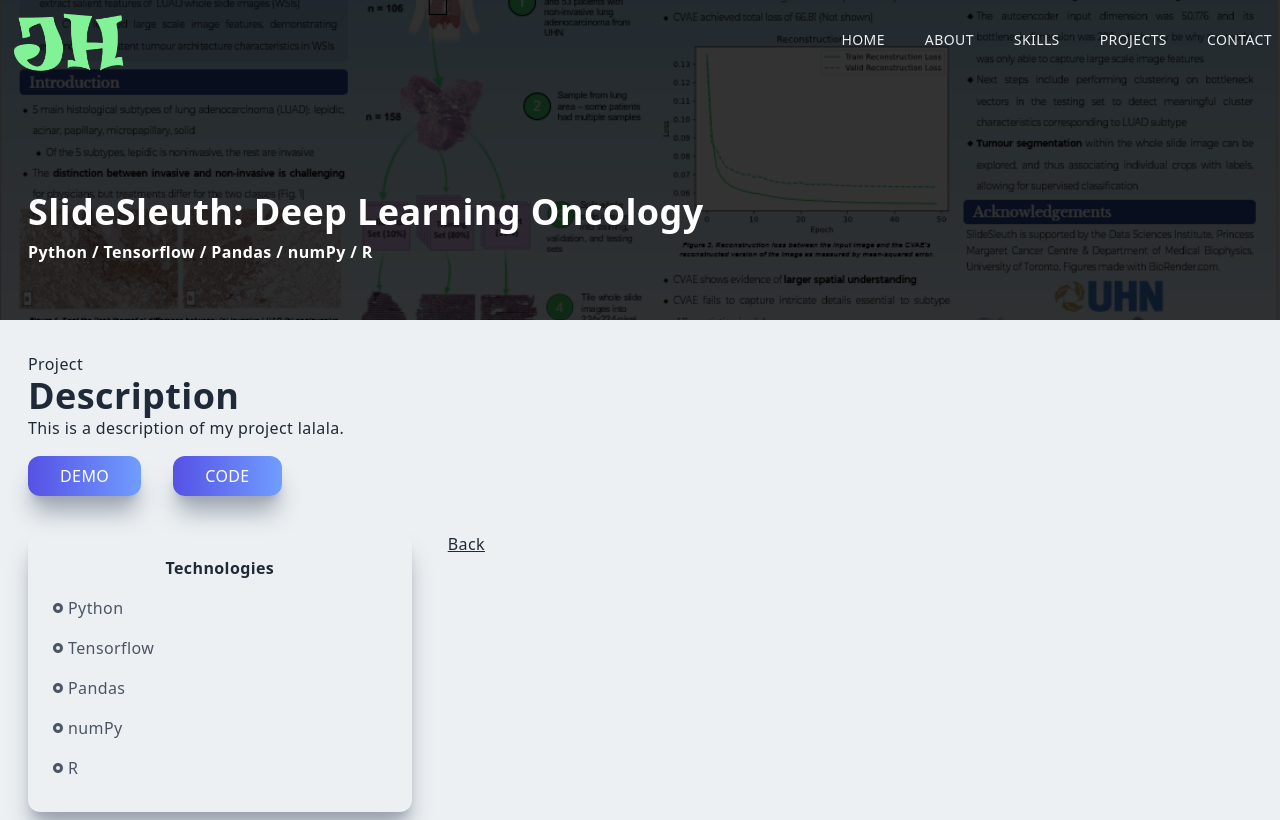
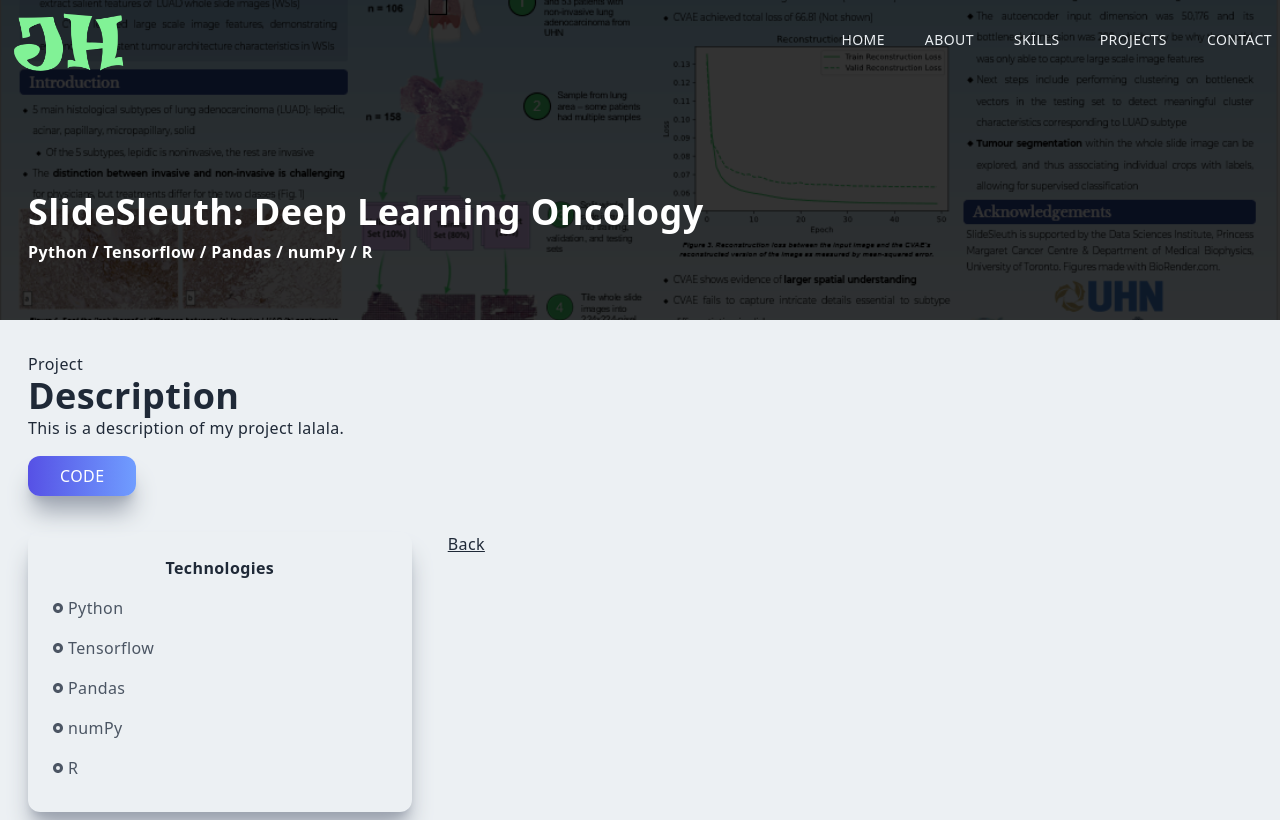
Before and after one commit to JacksonH44/personal-website, a Next.js app: page /slideSleuth in a window 1280 px wide. Built offline with nearby package versions, Linux system fonts and the light colour scheme.

Commit message:
finish slideSleuth links

```diff
--- a/pages/slideSleuth.jsx
+++ b/pages/slideSleuth.jsx
@@ -23,8 +23,11 @@ const slideSleuth = () => {
             <p>
               This is a description of my project lalala.
             </p>
-            <button className='px-8 py-2 mt-4 mr-8'>Demo</button>
-            <button className='px-8 py-2 mt-4'>Code</button>
+            <button className='px-8 py-2 mt-4 mr-8 cursor-pointer hover:scale-110 ease-in duration-300'>
+              <Link href="https://github.com/JacksonH44/SlideSleuth">
+                Code
+              </Link>
+            </button>
           </div>
           <div className='col-span-4 md:col-span-1 shadow-xl shadow-gray-400 rounded-xl p-4'>
             <div className='p-2'>
```
